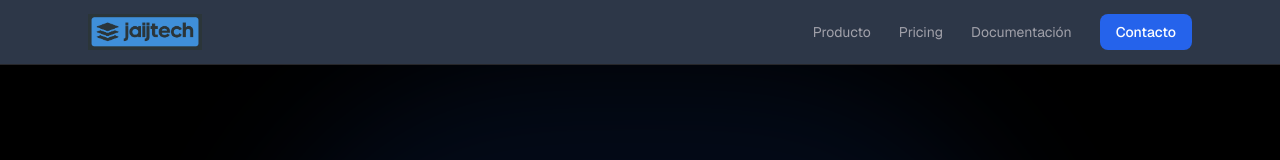
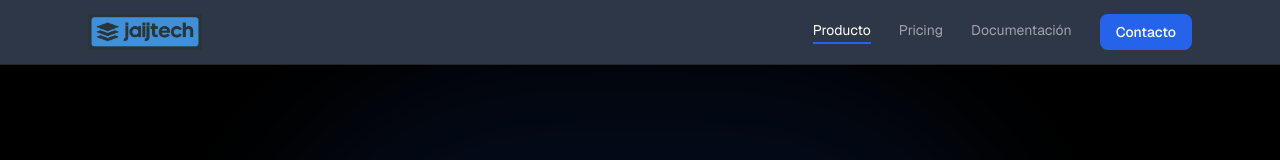
Before and after one commit to jaijtech/jaijtech.com, a Next.js app: page / in a window 1280 px wide. Shown: the top 160 px of the page. Built offline with nearby package versions, Linux system fonts and the light colour scheme.

Commit message:
feat: navbar activo con usePathname — link activo resaltado por ruta

```diff
--- /dev/null
+++ b/app/header.tsx
@@ -0,0 +1,68 @@
+"use client";
+
+import Link from "next/link";
+import { usePathname } from "next/navigation";
+
+const navLinks = [
+  { href: "/", label: "Producto", anchor: "/#producto" },
+  { href: "/pricing", label: "Pricing" },
+];
+
+export default function Header() {
+  const pathname = usePathname();
+
+  function isActive(href: string) {
+    if (href === "/") return pathname === "/";
+    return pathname.startsWith(href);
+  }
+
+  const contactActive = pathname.startsWith("/contacto");
+
+  return (
+    <header className="sticky top-0 z-50 border-b border-border bg-[#2D3748]">
+      <nav className="mx-auto flex h-16 max-w-6xl items-center justify-between px-6">
+        <Link href="/" className="flex items-center">
+          {/* eslint-disable-next-line @next/next/no-img-element */}
+          <img
+            src="/images/jaijtech-logo1.png"
+            alt="JaijTech"
+            className="h-9 w-auto"
+          />
+        </Link>
+        <div className="hidden items-center gap-7 md:flex">
+          {navLinks.map((link) => (
+            <Link
+              key={link.href}
+              href={link.anchor ?? link.href}
+              className={`border-b-2 pb-0.5 text-sm transition-colors ${
+                isActive(link.href)
+                  ? "border-accent text-white"
+                  : "border-transparent text-muted hover:text-foreground"
+              }`}
+            >
+              {link.label}
+            </Link>
+          ))}
+          <a
+            href="https://docs.jaijtech.com"
+            target="_blank"
+            rel="noopener noreferrer"
+            className="border-b-2 border-transparent pb-0.5 text-sm text-muted transition-colors hover:text-foreground"
+          >
+            Documentación
+          </a>
+          <Link
+            href="/contacto"
+            className={`rounded-lg px-4 py-2 text-sm font-medium transition-colors ${
+              contactActive
+                ? "bg-accent text-white ring-2 ring-accent/50"
+                : "bg-accent text-white hover:bg-accent/90"
+            }`}
+          >
+            Contacto
+          </Link>
+        </div>
+      </nav>
+    </header>
+  );
+}
--- a/app/layout.tsx
+++ b/app/layout.tsx
@@ -2,6 +2,7 @@ import type { Metadata } from "next";
 import { Geist, Geist_Mono } from "next/font/google";
 import Link from "next/link";
 import Script from "next/script";
+import Header from "./header";
 import "./globals.css";
 
 const geistSans = Geist({
@@ -34,51 +35,6 @@ export const metadata: Metadata = {
       "SDK Verifactu local-first para fabricantes de ERP, TPV y software de gestión en España. Tu certificado, tu servidor, tu control. Datos fiscales que nunca salen de tu infraestructura.",
   },
 };
-
-function Header() {
-  return (
-    <header className="sticky top-0 z-50 border-b border-border bg-[#2D3748]">
-      <nav className="mx-auto flex h-16 max-w-6xl items-center justify-between px-6">
-        <Link href="/" className="flex items-center">
-          {/* eslint-disable-next-line @next/next/no-img-element */}
-          <img
-            src="/images/jaijtech-logo1.png"
-            alt="JaijTech"
-            className="h-9 w-auto"
-          />
-        </Link>
-        <div className="hidden items-center gap-7 md:flex">
-          <Link
-            href="/#producto"
-            className="text-sm text-muted transition-colors hover:text-foreground"
-          >
-            Producto
-          </Link>
-          <Link
-            href="/pricing"
-            className="text-sm text-muted transition-colors hover:text-foreground"
-          >
-            Pricing
-          </Link>
-          <a
-            href="https://docs.jaijtech.com"
-            target="_blank"
-            rel="noopener noreferrer"
-            className="text-sm text-muted transition-colors hover:text-foreground"
-          >
-            Documentación
-          </a>
-          <Link
-            href="/contacto"
-            className="rounded-lg bg-accent px-4 py-2 text-sm font-medium text-white transition-colors hover:bg-accent/90"
-          >
-            Contacto
-          </Link>
-        </div>
-      </nav>
-    </header>
-  );
-}
 
 function Footer() {
   return (
```
